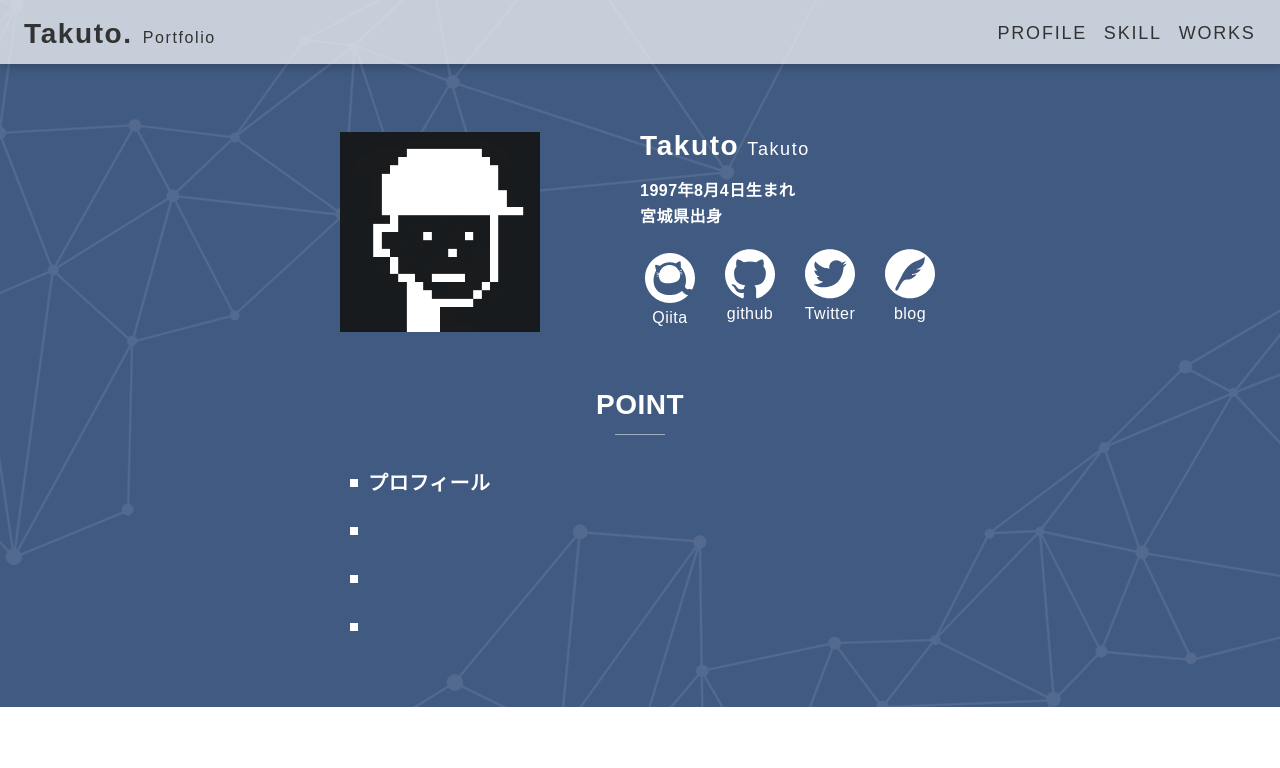
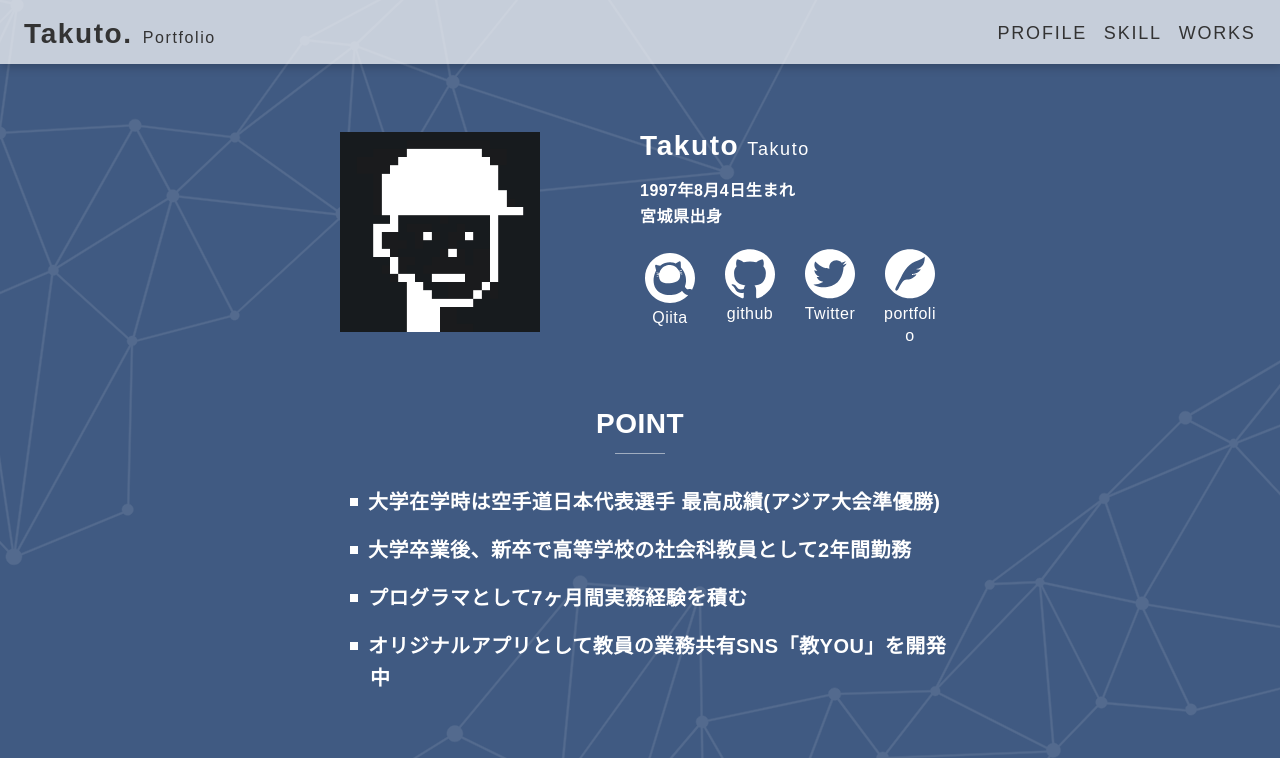
Before and after one commit to HTakuto/portfolio-site, a plain HTML site: page index.html in a window 1280 px wide. Shown: the top 768 px of the page. Drawn offline with nearby package versions, Linux system fonts and the light colour scheme.

Commit message:
POINT追加

```diff
--- a/index.html
+++ b/index.html
@@ -73,9 +73,9 @@
                 </li>
                 <li class="firstview__info-account-item">
                   <!-- 記載番号：9 -->
-                  <a href="__URL__" target="_blank">
+                  <a href="https://www.kyoyou-school.com" target="_blank">
                     <img src="./images/icon-firstview-info-blog-white.svg" class="firstview__info-account-pict">
-                    <span  class="firstview__info-account-name">blog</span>
+                    <span  class="firstview__info-account-name">portfolio</span>
                   </a>
                 </li>
               </ul>
@@ -87,10 +87,10 @@
             </div>
             <ul class="firstview__point-list">
               <!-- 記載番号：10 -->
-              <li class="firstview__point-item">プロフィール</li>
-              <li class="firstview__point-item"></li>
-              <li class="firstview__point-item"></li>
-              <li class="firstview__point-item"></li>
+              <li class="firstview__point-item">大学在学時は空手道日本代表選手 最高成績(アジア大会準優勝)</li>
+              <li class="firstview__point-item">大学卒業後、新卒で高等学校の社会科教員として2年間勤務</li>
+              <li class="firstview__point-item">プログラマとして7ヶ月間実務経験を積む</li>
+              <li class="firstview__point-item">オリジナルアプリとして教員の業務共有SNS「教YOU」を開発中</li>
             </ul>
           </div>
         </div>
```
